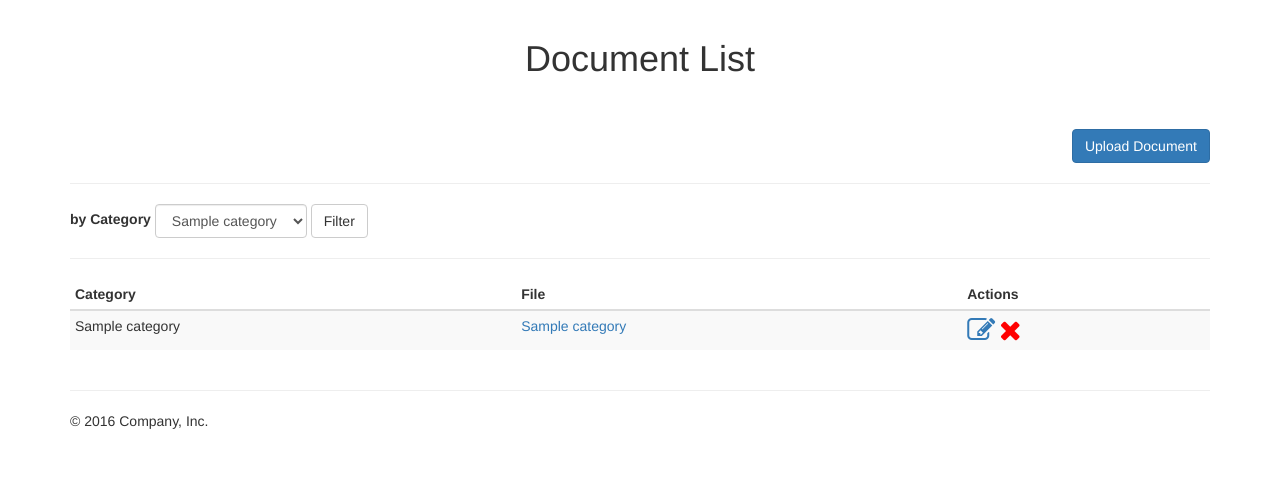
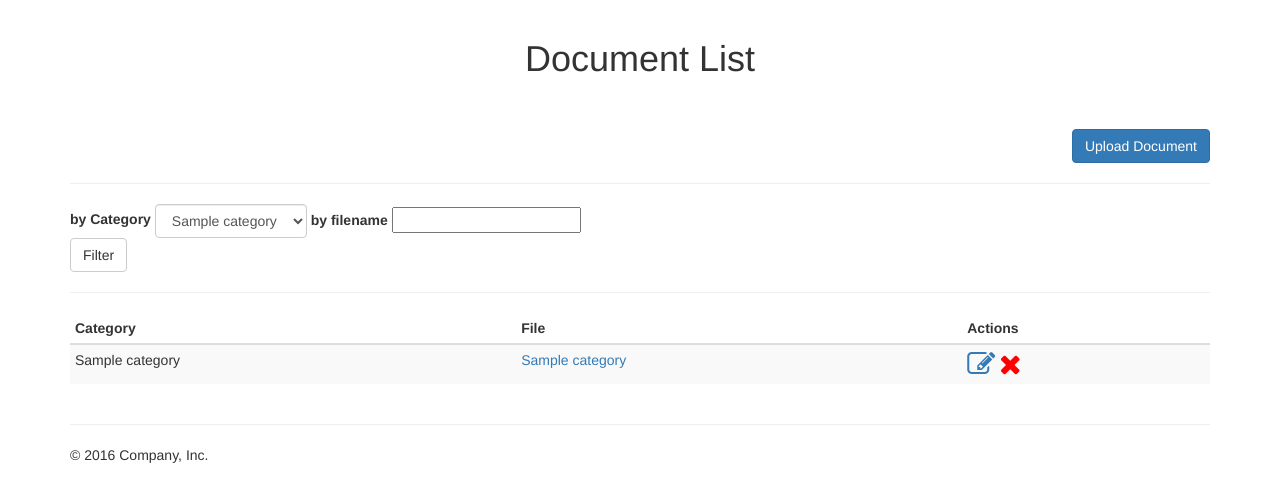
Before and after one commit to dimkoug/django-documents, a Django app: template documents/templates/documents/document_list.html in a window 1280 px wide. Shown: the part 51-529 px from the top of the page. Run offline with Django 3.2, Linux system fonts and the light colour scheme; the template is opened without the code that fills it: most values are stand-ins (such as "Sample title", 1, 10 or a date in 2020); some libraries are stand-ins or nearby versions.

Commit message:
Add filter documents by filename

```diff
--- a/documents/templates/documents/document_list.html
+++ b/documents/templates/documents/document_list.html
@@ -23,6 +23,10 @@
               <option value="{{category.pk}}">{{category}}</option>
             {% endfor %}
           </select>
+        </div>
+        <div class="form-group">
+          <label for="exampleInputName2">by filename</label>
+          <input type="text" name="filename" value="" />
         </div>
         <button type="submit" class="btn btn-default">Filter</button>
       </form>
--- a/documents/views.py
+++ b/documents/views.py
@@ -53,6 +53,9 @@ class DocumentList(PJAXResponseMixin, ListView):
         if self.request.GET.get("category"):
             queryset = queryset.filter(
                 category_id=self.request.GET.get('category'))
+        if self.request.GET.get("filename", None) is not None:
+            queryset = queryset.filter(
+                name__contains=self.request.GET.get("filename"))
         return queryset
 
 
```
Also changed, not shown: 1 other file.
